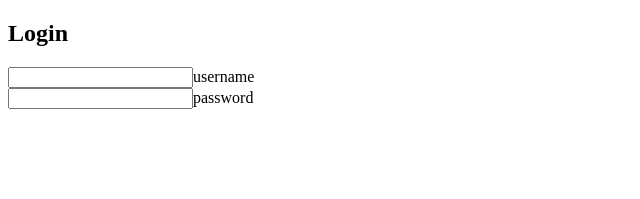
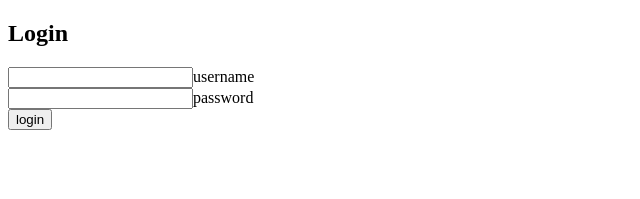
Before and after one commit to Trankhanh0605/apollo_client, a React (Vite) app: page / in a window 1280 px wide. Shown: the top 199 px of the page, without its empty margins (0-640 px from the left). Built offline with nearby package versions, Linux system fonts and the light colour scheme.

Commit message:
add login button

```diff
--- a/src/components/LoginForm.jsx
+++ b/src/components/LoginForm.jsx
@@ -44,6 +44,7 @@ const LoginForm=({setError, setToken}) =>{
           />
           password
         </div>
+        <button type='submit'>login</button>
       </form>
     </div>
   );
```
